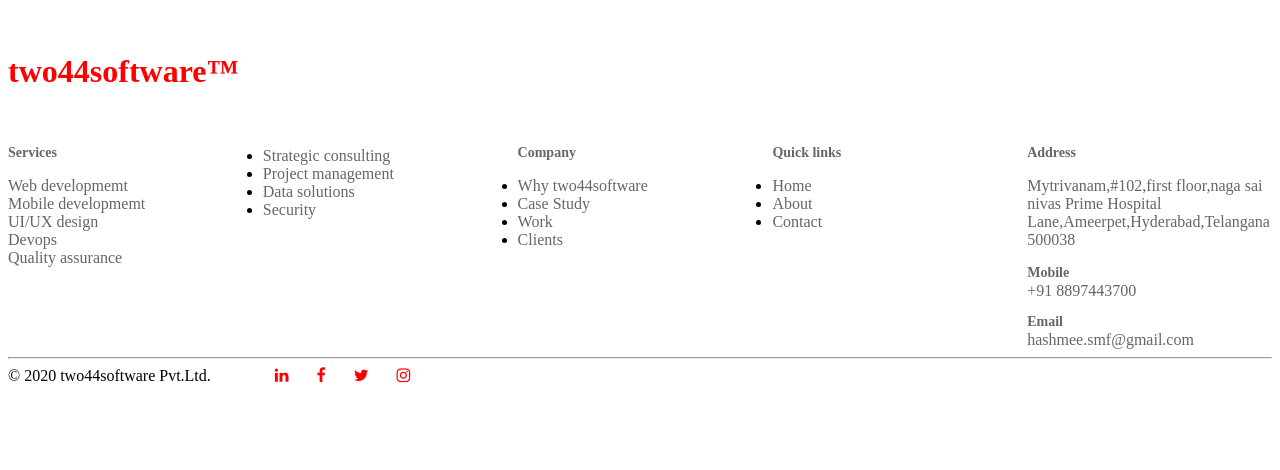
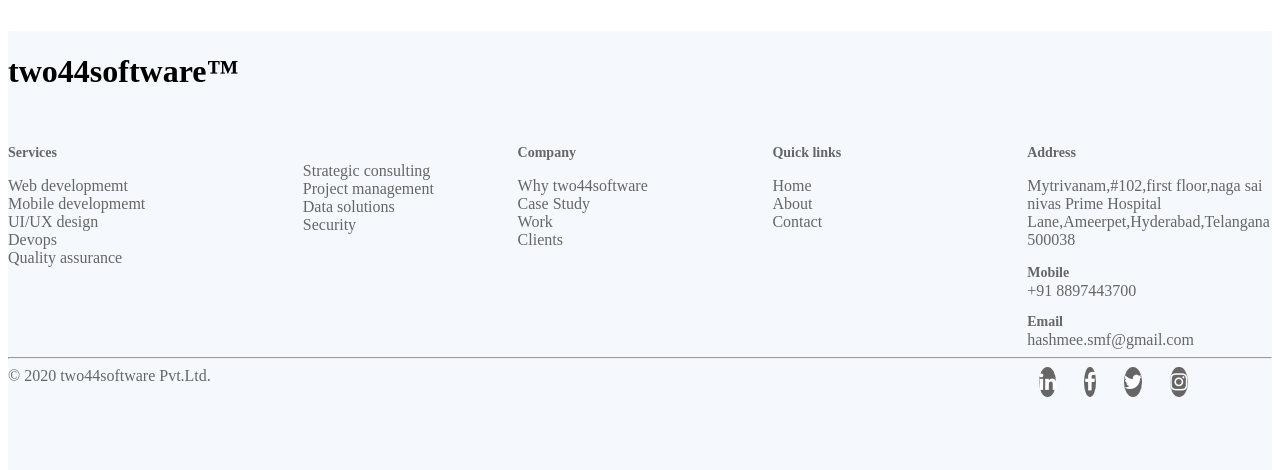
Before and after one commit to mohammedhashmi/html_css_mockups, a plain HTML site: page index.html in a window 1280 px wide. Shown: the part 1590-2060 px from the top of the page. Drawn offline with Linux system fonts and the light colour scheme.

Commit message:
worked on footer

```diff
--- a/index.html
+++ b/index.html
@@ -15,7 +15,7 @@
 </div>
 
   <!-- footer -->
-  <footer>
+  <footer class="style">
     <div class="wrapper">
       <h1 class="logo-text"><span>two44software</span>&trade;</h1>
     </div>
@@ -72,15 +72,15 @@
     </div>
     <hr>
     <div class="wrapper">
-      <div class='one'>
+      <div class='box1'>
         &copy; 2020 two44software Pvt.Ltd.
       </div>
-      <div class='two'>
+      <div class='box2'>
         <div>
-          <a href="#" class="icon" style="color: red"><i class="fa fa-linkedin"></i></a>
-          <a href="#" class="icon" style="color: red"><i class="fa fa-facebook"></i></a>
-          <a href="#" class="icon" style="color: red"><i class="fa fa-twitter"></i></a>
-          <a href="#" class="icon" style="color: red"><i class="fa fa-instagram"></i></a>
+          <a href="#" class="icon"><i class="fa fa-linkedin"></i></a>
+          <a href="#" class="icon"><i class="fa fa-facebook"></i></a>
+          <a href="#" class="icon"><i class="fa fa-twitter"></i></a>
+          <a href="#" class="icon"><i class="fa fa-instagram"></i></a>
         </div>
       </div>
     </div>
--- a/style.css
+++ b/style.css
@@ -14,8 +14,18 @@ h1{
 .footer {
   background: #f5f8fc;
   color: black;
-  height: 560px;
+  height: 300px;
+  bottom: 0px;
   position: relative;
+}
+
+.style{
+  background: #f5f8fc;
+  height: 580px;
+}
+
+.logo-text{
+  color: black;
 }
 
 a{
@@ -67,6 +77,7 @@ a:hover{
 
 .gap{
   padding: 0px;
+  list-style: none;
 }
 
 .row ul li{
@@ -75,9 +86,14 @@ a:hover{
   line-height: 2em;
 }
 
+.two{
+  padding-top: 10px;
+}
+
 .position{
   position: relative;
-  padding: 0%;
+  list-style: none;
+  padding-top: 5px;
 }
 
 .textcolor{
@@ -104,12 +120,27 @@ a:hover{
   border-radius: 50%;
 }
 
+
 .icon{
   width: 40px;
   margin: 12px 12px;
-  background-color: black;
-  background: 10px;
   color: white;
+  text-align: right;
+}
+
+
+.box1{
+  color: #666;
+}
+
+
+.box2 i{
+  text-align: right;
+  border-radius: 50%;
+  background-color: #666;
+  font-size: 20px;
+  line-height: 30px;
+  font-weight: normal;
 }
 
 
@@ -132,3 +163,8 @@ a:hover{
   grid-gap: 10px;
   grid-auto-rows: minmax(100px, auto);
 }
+
+.box1{
+  grid-column: 1/5;
+  grid-row: 1;
+}
```
